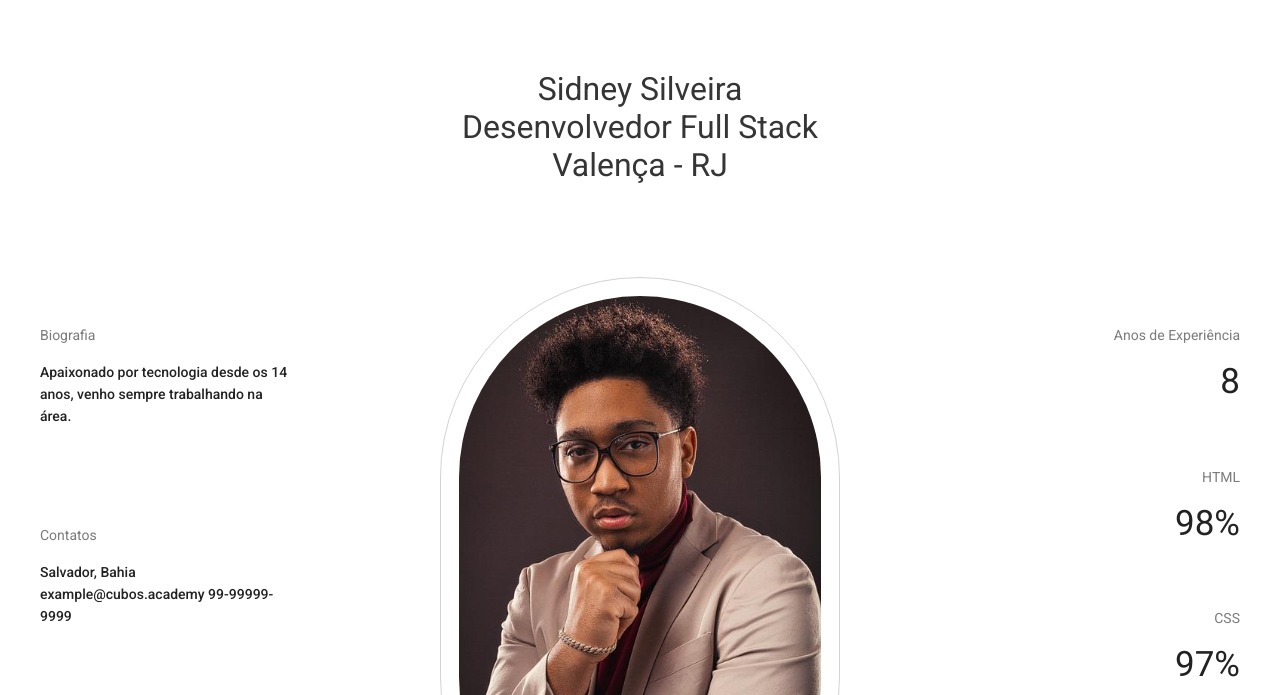
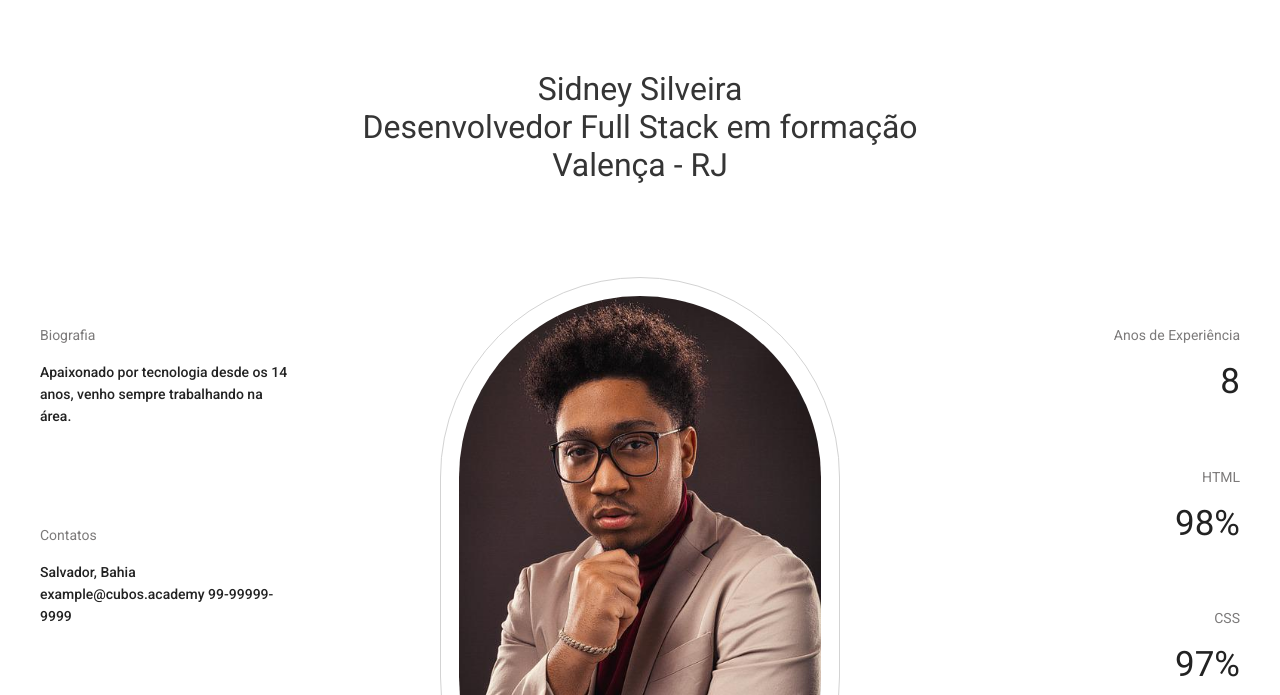
Before and after one commit to sidsilveiras/imersao-programacao-do-zero-3edicao, a plain HTML site: page index.html in a window 1280 px wide. Shown: the part 105-800 px from the top of the page. Drawn offline with Linux system fonts and the light colour scheme.

Commit message:
second commit

```diff
--- a/index.html
+++ b/index.html
@@ -40,7 +40,7 @@
     <main>
         <div class="container-infos">
             <h1>Sidney Silveira</h1>
-            <h1>Desenvolvedor Full Stack</h1>
+            <h1>Desenvolvedor Full Stack em formação</h1>
             <h1>Valença - RJ</h1>
         </div>
 
```
